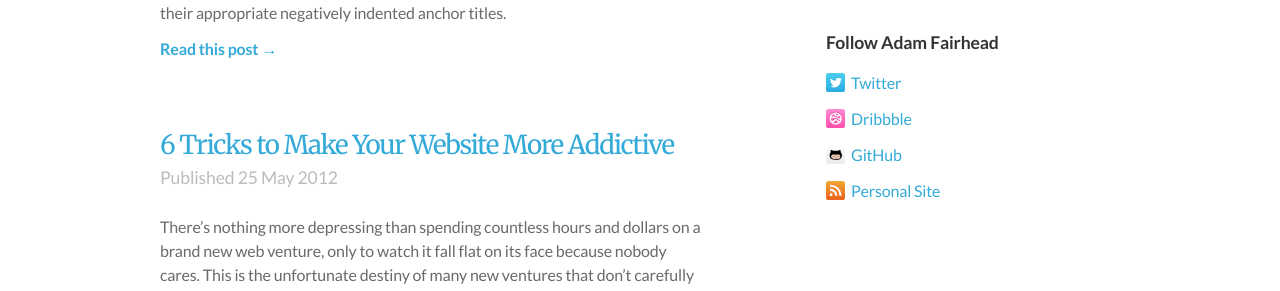
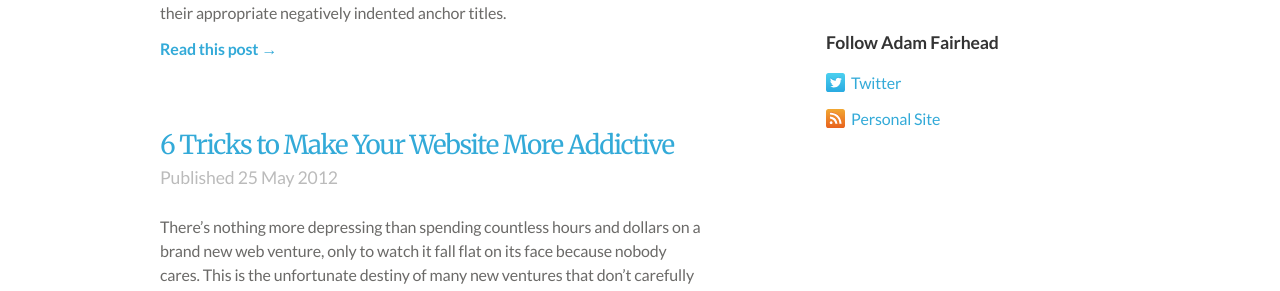
Before and after one commit to fairheadcreative/fairheadcreative, a Jekyll site: the page built from blog/index.html, in a window 1280 px wide. Shown: the part 1175-1466 px from the top of the page. Built offline with Jekyll 4.4.1, drawn with Linux system fonts in a browser that asks for light colours; Markdown is read by kramdown in place of the engine named in the settings; the list of posts is cut into pages by our own code.

Commit message:
Remove Dribbble and GitHub from blog sidebar

```diff
--- a/_includes/sidebar.html
+++ b/_includes/sidebar.html
@@ -39,8 +39,6 @@
   <aside class="sidebar-item">
     <h3>Follow Adam Fairhead</h3>
     <p><a class="author-twitter" href="https://twitter.com/adamfairhead" target="_blank" onclick="ga('send', 'event', 'Blog', 'Click', 'Follow Twitter Side');">Twitter</a></p>
-    <p><a class="author-dribbble" href="https://dribbble.com/adamfairhead" target="_blank" onclick="ga('send', 'event', 'Blog', 'Click', 'Follow Dribbble Side');">Dribbble</a></p>
-    <p><a class="author-github" href="https://github.com/adamfairhead" target="_blank" onclick="ga('send', 'event', 'Blog', 'Click', 'Follow GitHub Side');">GitHub</a></p>
     <p><a class="author-website" href="http://adamfairhead.com" target="_blank" onclick="ga('send', 'event', 'Blog', 'Click', 'Follow Personal Side');">Personal Site</a></p>
   </aside>
 </section>
```
Also changed, not shown: images/blog/webicon-dribbble.svg (deleted), images/blog/webicon-github.svg (deleted).
